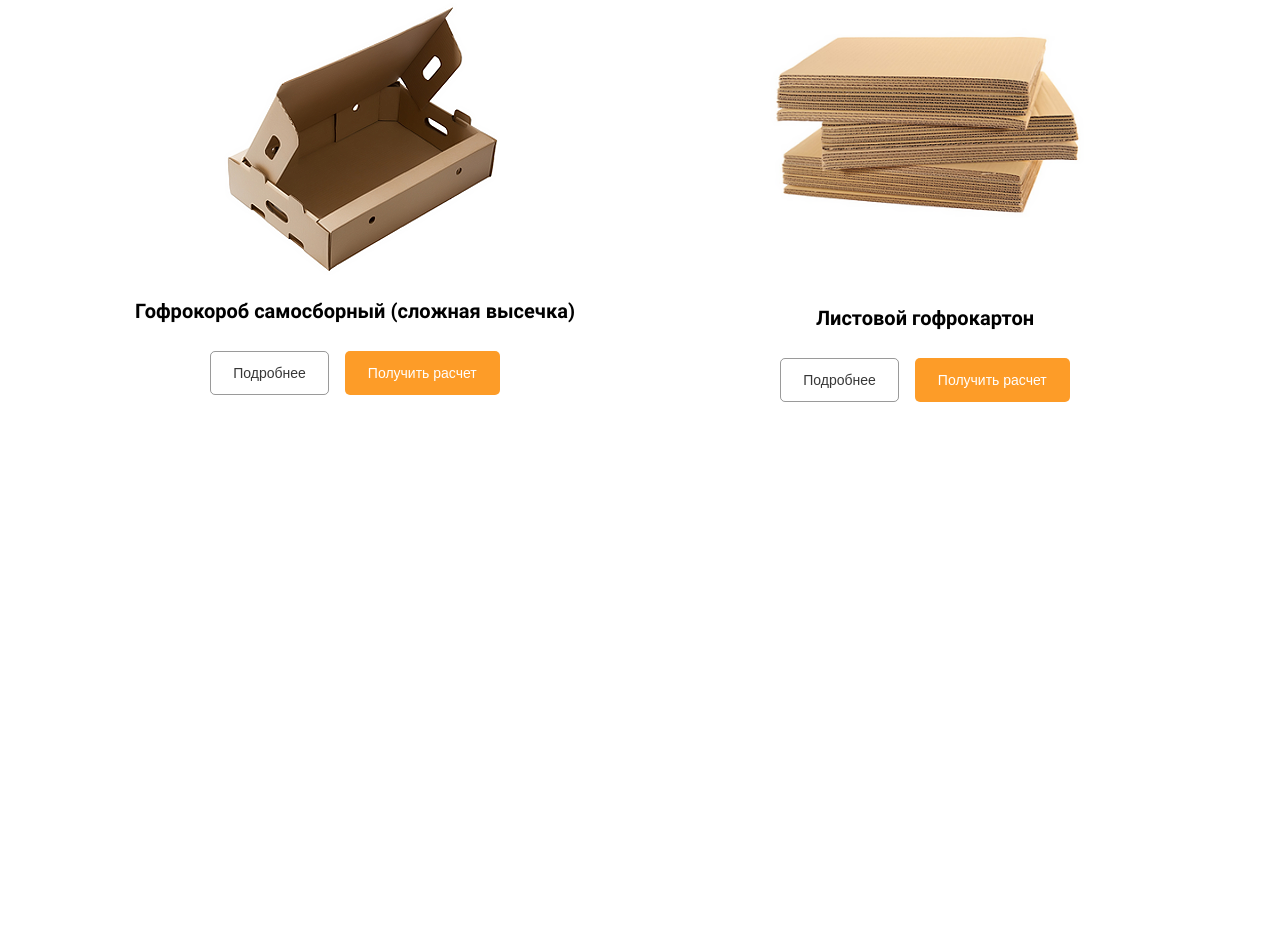
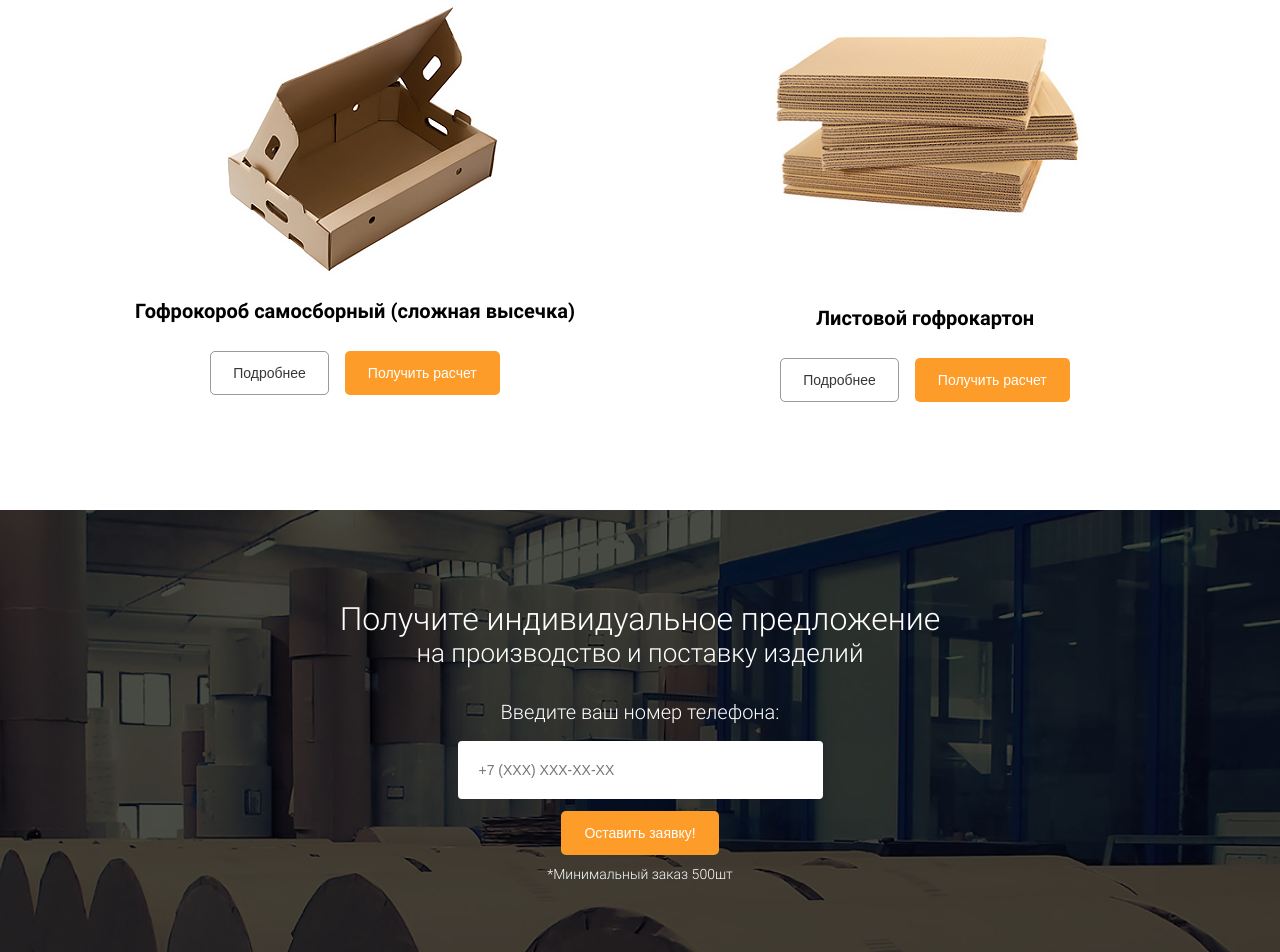
Before and after one commit to VasylGladkyy/good_cardboard, a plain HTML site: page src/index.html in a window 1280 px wide. Shown: the part 1844-2796 px from the top of the page. Before the commit the page ends 2354 px from the top, so only its background shows below. Drawn offline with Linux system fonts and the light colour scheme.

Commit message:
Add offer section

```diff
--- a/src/index.html
+++ b/src/index.html
@@ -41,7 +41,7 @@
     <!-- /.container -->
 </header>
 
-<section class="main">
+<section class="main dark-bg">
     <div class="container">
         <div class="row align-items-center">
             <div class="col-5">
@@ -69,7 +69,7 @@
                         </div>
                         <!-- /.form-title -->
                         <form action="#" class="form">
-                            <input class="form__input" type="tel" placeholder="Введите номер телефона">
+                            <input class="form__input form__input_mr" type="tel" placeholder="Введите номер телефона">
                             <button type="submit" class="button button__big">Оставить заявку!</button>
                         </form>
                         <small class="for-small">
@@ -334,6 +334,28 @@
     <!-- /.container -->
 </section>
 <!-- /.products -->
+
+<section class="offer dark-bg">
+    <div class="container">
+        <h2 class="offer-title">
+            Получите индивидуальное предложение
+            <span class="offer-title_small">на производство и поставку изделий</span>
+        </h2>
+        <!-- /.offer-title -->
+        <div class="offer-form">
+            <form action="#">
+                <label class="offer-form__label">Введите ваш номер телефона:</label>
+                <input type="tel" class="form__input offer-form__input" placeholder="+7 (ХХХ) ХХХ-ХХ-ХХ">
+                <button class="button offer-form__button" type="submit">Оставить заявку!</button>
+            </form>
+            <small class="form-small">*Минимальный заказ 500шт</small>
+        </div>
+        <!-- /.offer-form -->
+    </div>
+    <!-- /.container -->
+</section>
+<!-- /.offer -->
+
 <script defer src="js/jquery-3.4.1.min.js"></script>
 <script src="js/wow.min.js"></script>
 <script defer src="js/script.js"></script>
--- a/src/styles/_interface.sass
+++ b/src/styles/_interface.sass
@@ -46,3 +46,15 @@
     display: block
     height: 6px
     background: url("../img/line.png") center no-repeat
+
+.dark-bg
+  &::before
+    content: ' '
+    display: block
+    position: absolute
+    left: 0
+    top: 0
+    width: 100%
+    height: 100%
+    background-color: rgba(0, 0, 0, 0.7)
+    z-index: -1
--- /dev/null
+++ b/src/styles/_offer.sass
@@ -0,0 +1,31 @@
+.offer
+  padding:
+    top: 64px
+    bottom: 69px
+  position: relative
+  color: $text-color-white
+  background: grey url('../img/offer/offer_bg.png') center no-repeat
+  background-size: cover
+  text-align: center
+  z-index: 2
+  &-title
+    font:
+      size: 32px
+      weight: 300
+    &_small
+      margin-bottom: 32px
+      display: block
+      font-size: 26px
+  &-form
+    &__label
+      margin-bottom: 17px
+      display: block
+      font:
+        size: 20px
+        weight: 300
+    &__input
+      margin: auto
+      margin-bottom: 12px
+      display: block
+    &__button
+      margin-bottom: 9px
--- a/src/styles/style.sass
+++ b/src/styles/style.sass
@@ -10,4 +10,5 @@ body
 @import "modal"
 @import "features"
 @import "products"
+@import "offer"
 @import "main"
```
Also changed, not shown: src/img/offer/offer_bg.png (added), src/styles/style.css, 1 other file.
